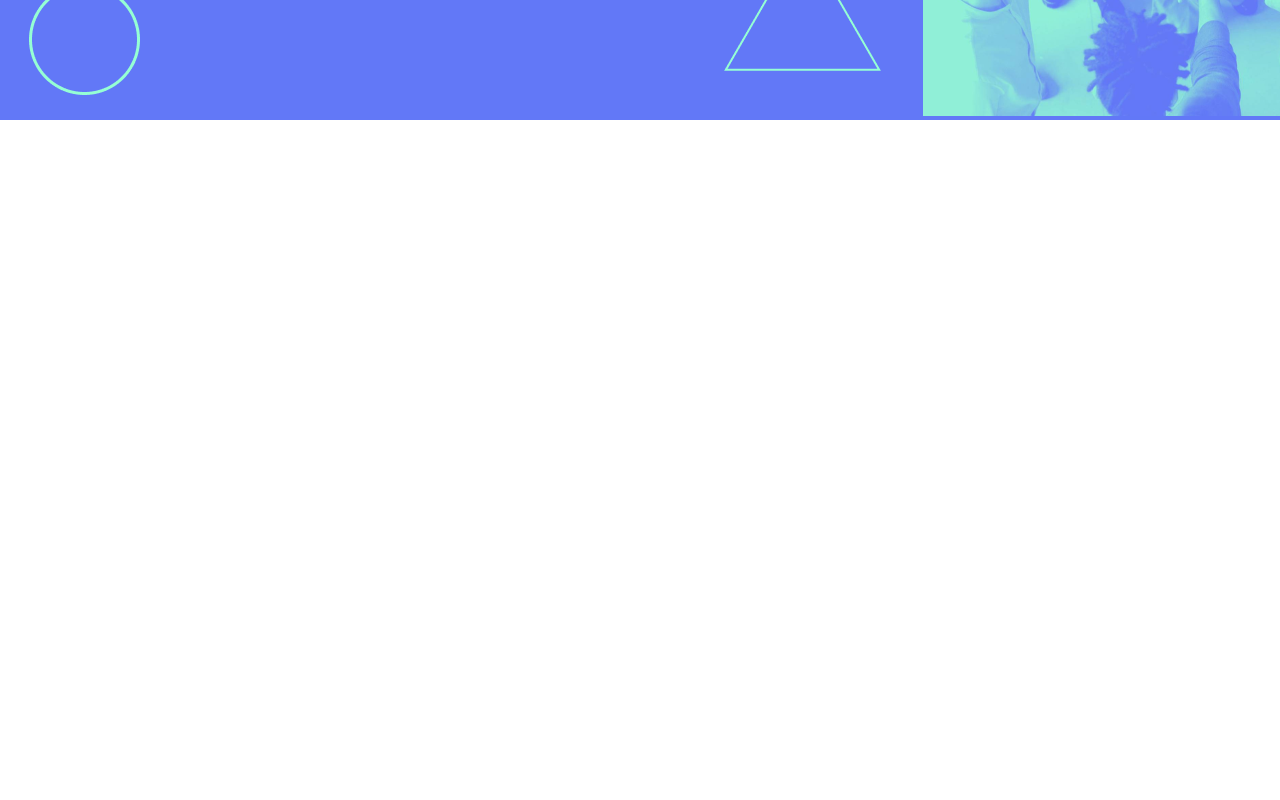
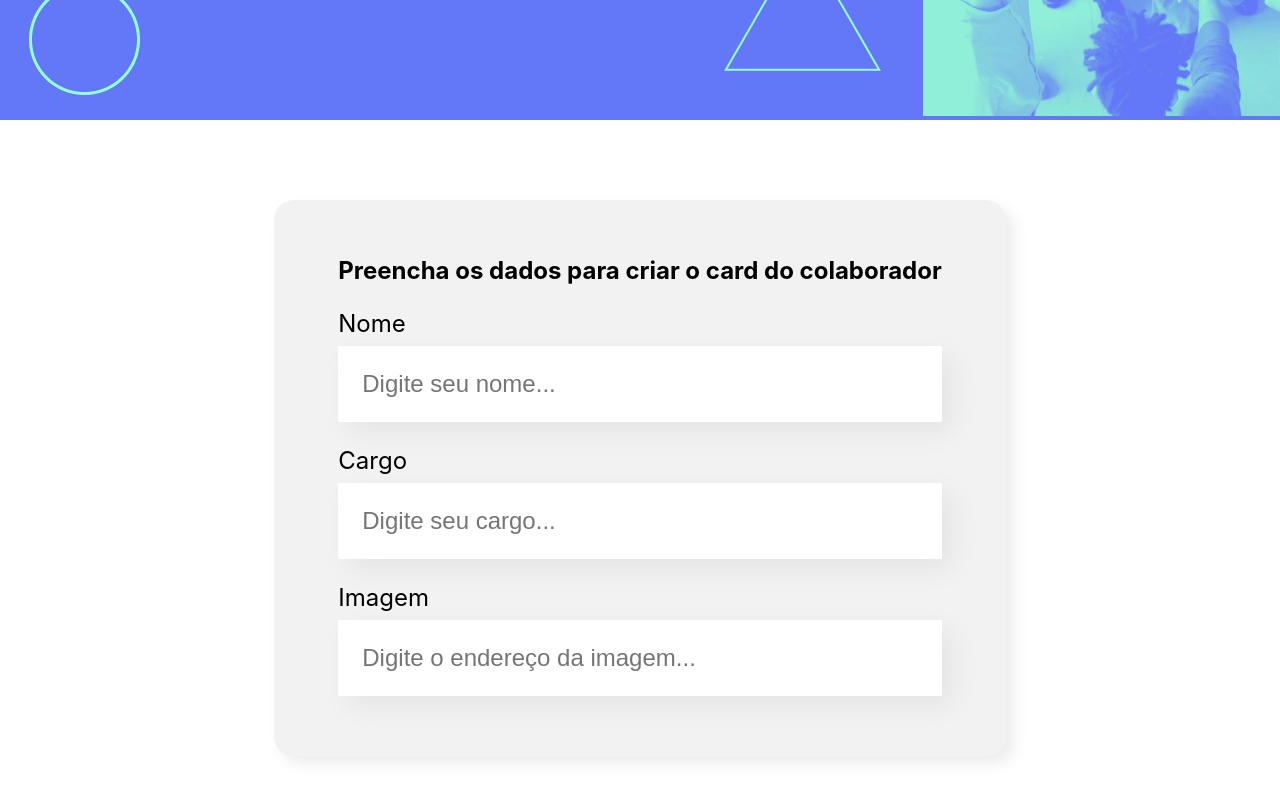
Before and after one commit to GuilhermeSoares009/front-end-projects, a React (Create React App) app in the folder organo/: page / in a window 1280 px wide. Shown: the part 440-1240 px from the top of the page. Before the commit the page ends 800 px from the top, so only its background shows below. Built offline with nearby package versions, Linux system fonts and the light colour scheme.

Commit message:
Criando Formulario

```diff
--- a/organo/src/App.js
+++ b/organo/src/App.js
@@ -1,10 +1,12 @@
 import './index.css';
-import Banner from './componentes/Banner/Banner';
+import Banner from './componentes/Banner';
+import Formulario from './componentes/Formulario';
 
 function App() {
   return (
     <div className="App">
       <Banner/>
+      <Formulario/>
     </div>
   );
 }
--- a/organo/src/componentes/Banner/Banner.js
+++ b/organo/src/componentes/Banner/Banner.js
@@ -1,11 +1,9 @@
 import './Banner.css'
 
-function Banner() {
+export const Banner = () => {
     return (
         <header className="banner">
             <img src="/img/banner.png" alt="Banner princiapl com cores roxas da página do Organo"  />
         </header>
     );
 }
-
-export default Banner;
--- /dev/null
+++ b/organo/src/componentes/Banner/index.js
@@ -0,0 +1,3 @@
+import { Banner } from "./Banner";
+
+export default Banner;
--- /dev/null
+++ b/organo/src/componentes/CampoTexto/CampoTexto.css
@@ -0,0 +1,19 @@
+.campo-texto {
+    margin: 24px 0;
+}
+
+.campo-texto label {
+    display: block;
+    margin-bottom: 8px;
+    font-size: 24px;
+}
+
+.campo-texto input {
+    background-color: #FFF;
+    box-shadow: 10px 10px 30px rgba(0, 0, 0, 0.06);
+    width: 100%;
+    border: none;
+    font-size: 24px;
+    padding: 24px;
+    box-sizing: border-box;
+}
--- /dev/null
+++ b/organo/src/componentes/CampoTexto/index.js
@@ -0,0 +1,17 @@
+import './CampoTexto.css'
+
+const CampoTexto = (props) => {
+
+    const placeholderModificada = `${props.placeholder}...`;
+
+    return (
+        <div className="campo-texto">
+            <label>
+                {props.label}
+            </label>
+            <input placeholder={placeholderModificada}/>
+        </div>
+    )
+}
+
+export default CampoTexto;
--- /dev/null
+++ b/organo/src/componentes/Formulario/Formulario.css
@@ -0,0 +1,13 @@
+.formulario {
+    display: flex;
+    justify-content: center;
+    margin: 80px 0;
+}
+
+.formulario form {
+     max-width: 80%;
+     background-color: #F2F2F2;
+     border-radius: 20px;
+     padding: 36px 64px;
+     box-shadow: 8px 8px 16px rgba(0,0,0,0.08);
+}
--- /dev/null
+++ b/organo/src/componentes/Formulario/index.js
@@ -0,0 +1,17 @@
+import CampoTexto from '../CampoTexto';
+import './Formulario.css'
+
+const Formulario = () => {
+    return (
+        <section className="formulario">
+            <form>
+                <h2>Preencha os dados para criar o card do colaborador</h2>
+                <CampoTexto label="Nome" placeholder="Digite seu nome" />
+                <CampoTexto label="Cargo" placeholder="Digite seu cargo" />
+                <CampoTexto label="Imagem" placeholder="Digite o endereço da imagem" />
+            </form>
+        </section>
+    )
+}
+
+export default Formulario;
```
